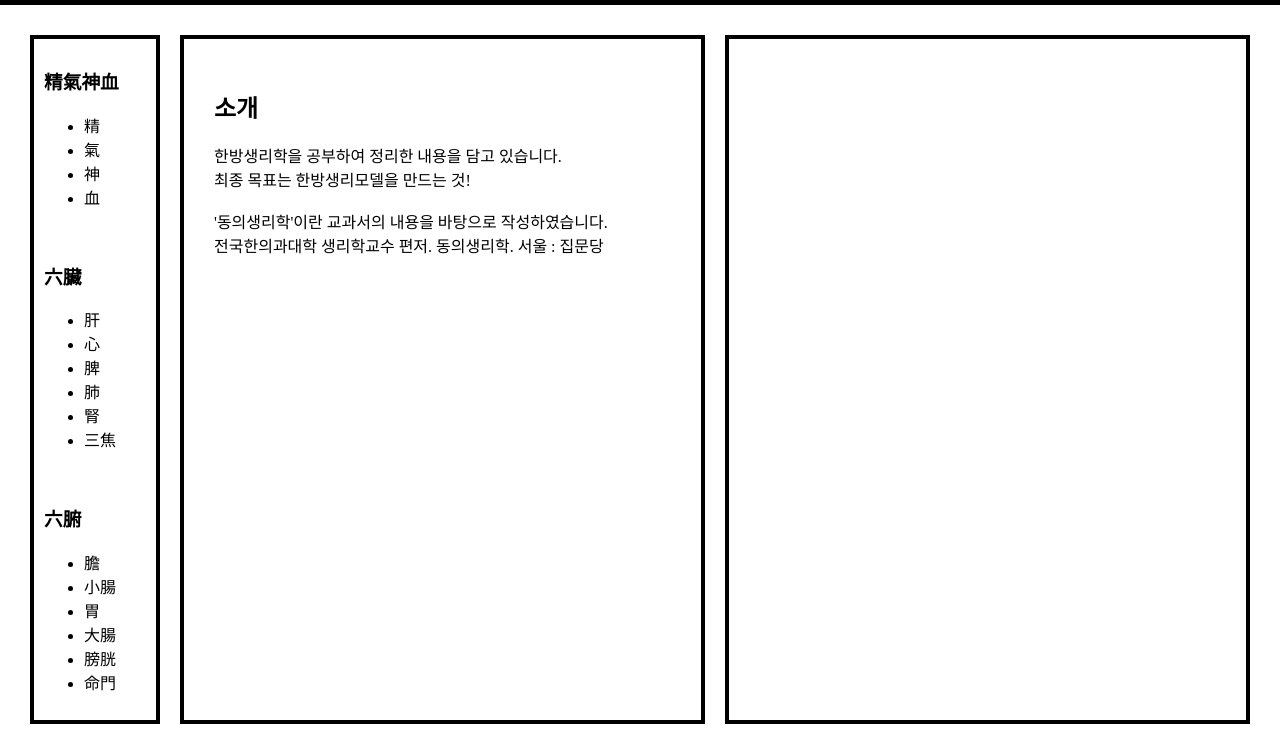
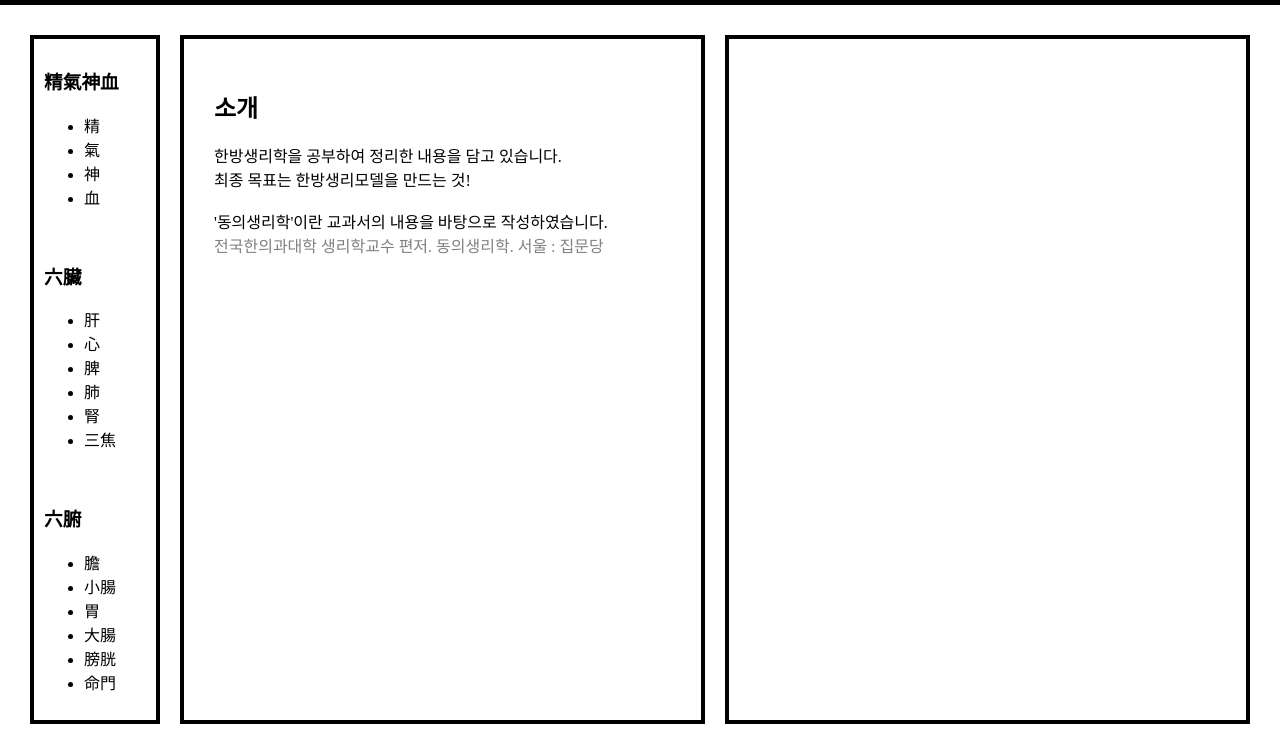
Before and after one commit to Khun0313/HanBang, a plain HTML site: page index.html in a window 1280 px wide. Shown: the part 144-898 px from the top of the page. Drawn offline with Linux system fonts and the light colour scheme; a script that the page names is missing.

Commit message:
Update style.css

```diff
--- a/style.css
+++ b/style.css
@@ -6,6 +6,10 @@ body {
     text-align: center;
 
     border: 7px solid black;
+}
+
+span {
+    color: gray;
 }
 
 a {
```
